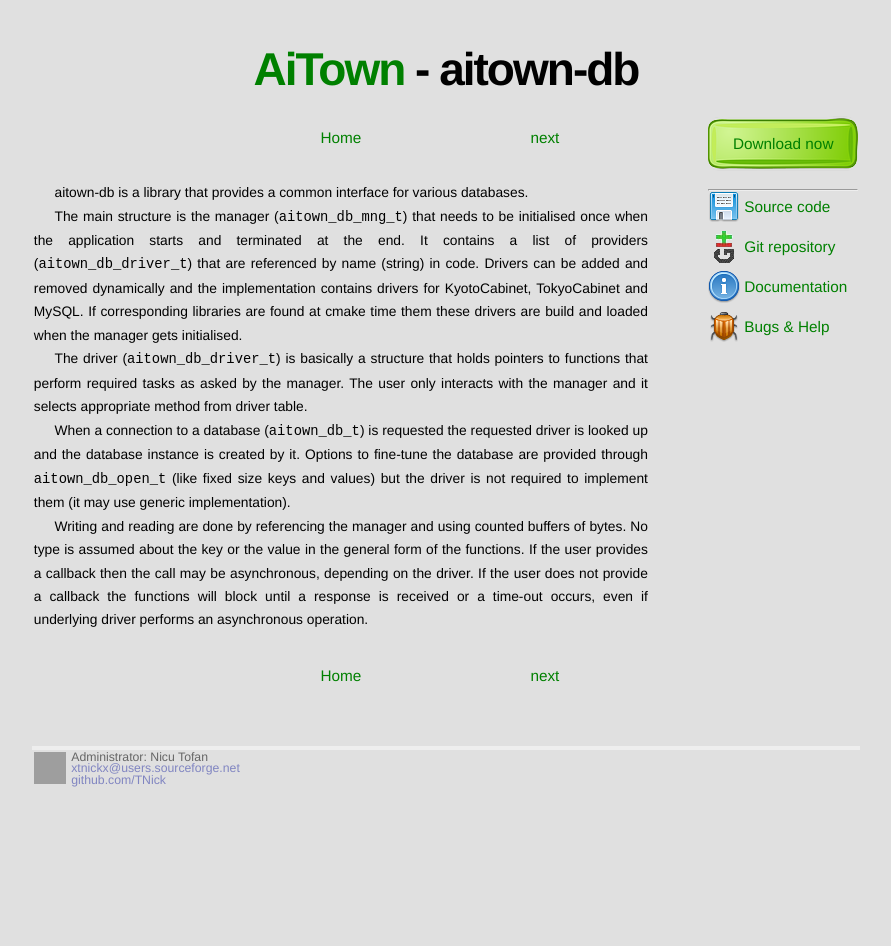
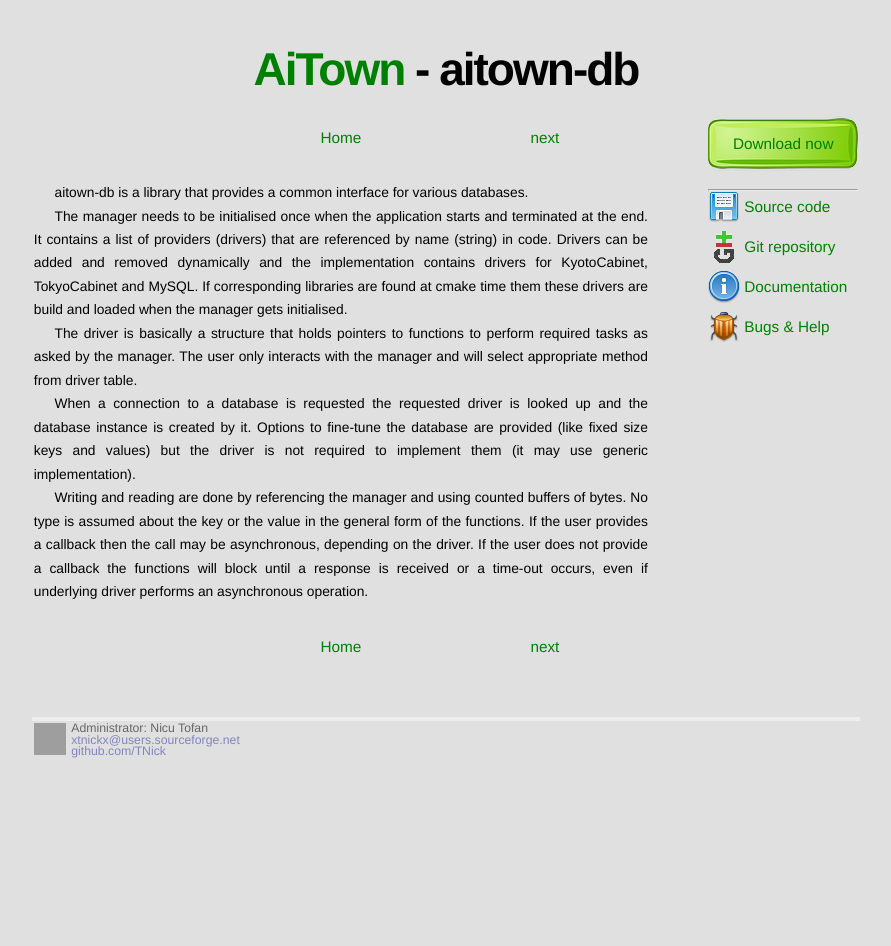
Before and after one commit to TNick/aitown, a Jekyll site: the page built from reference/aitown-db.html, in a window 1280 px wide. Shown: the whole page, without its empty margins (194-1085 px from the left). Built offline with Jekyll 4.4.1, drawn with Linux system fonts in a browser that asks for light colours; grey boxes are pictures that could not be loaded.

Commit message:
aitown-db: remove implementation details

```diff
--- a/reference/aitown-db.html
+++ b/reference/aitown-db.html
@@ -10,9 +10,9 @@ title: aitown-db
 </p>
 
 <p>
-    The main structure is the manager (<code>aitown_db_mng_t</code>) that
-    needs to be initialised once when the application starts and terminated
-    at the end. It contains a list of providers (<code>aitown_db_driver_t</code>)
+    The manager needs to be initialised once when the
+    application starts and terminated at the end.
+    It contains a list of providers (drivers)
     that are referenced by name (string) in code. Drivers can be added and
     removed dynamically and the implementation contains drivers for
     KyotoCabinet, TokyoCabinet and MySQL. If corresponding libraries are found at
@@ -21,17 +21,17 @@ title: aitown-db
 </p>
 
 <p>
-    The driver (<code>aitown_db_driver_t</code>) is basically a structure that
-    holds pointers to functions that perform required tasks as asked by the
-    manager. The user only interacts with the manager and it selects
+    The driver is basically a structure that
+    holds pointers to functions to perform required tasks as asked by the
+    manager. The user only interacts with the manager and will select
     appropriate method from driver table.
 </p>
 
 <p>
-    When a connection to a database (<code>aitown_db_t</code>) is requested the
+    When a connection to a database is requested the
     requested driver is looked up and the database instance is created by it.
-    Options to fine-tune the database are provided through
-    <code>aitown_db_open_t</code> (like fixed size keys and values) but the
+    Options to fine-tune the database are provided
+    (like fixed size keys and values) but the
     driver is not required to implement them (it may use generic implementation).
 </p>
 
```
